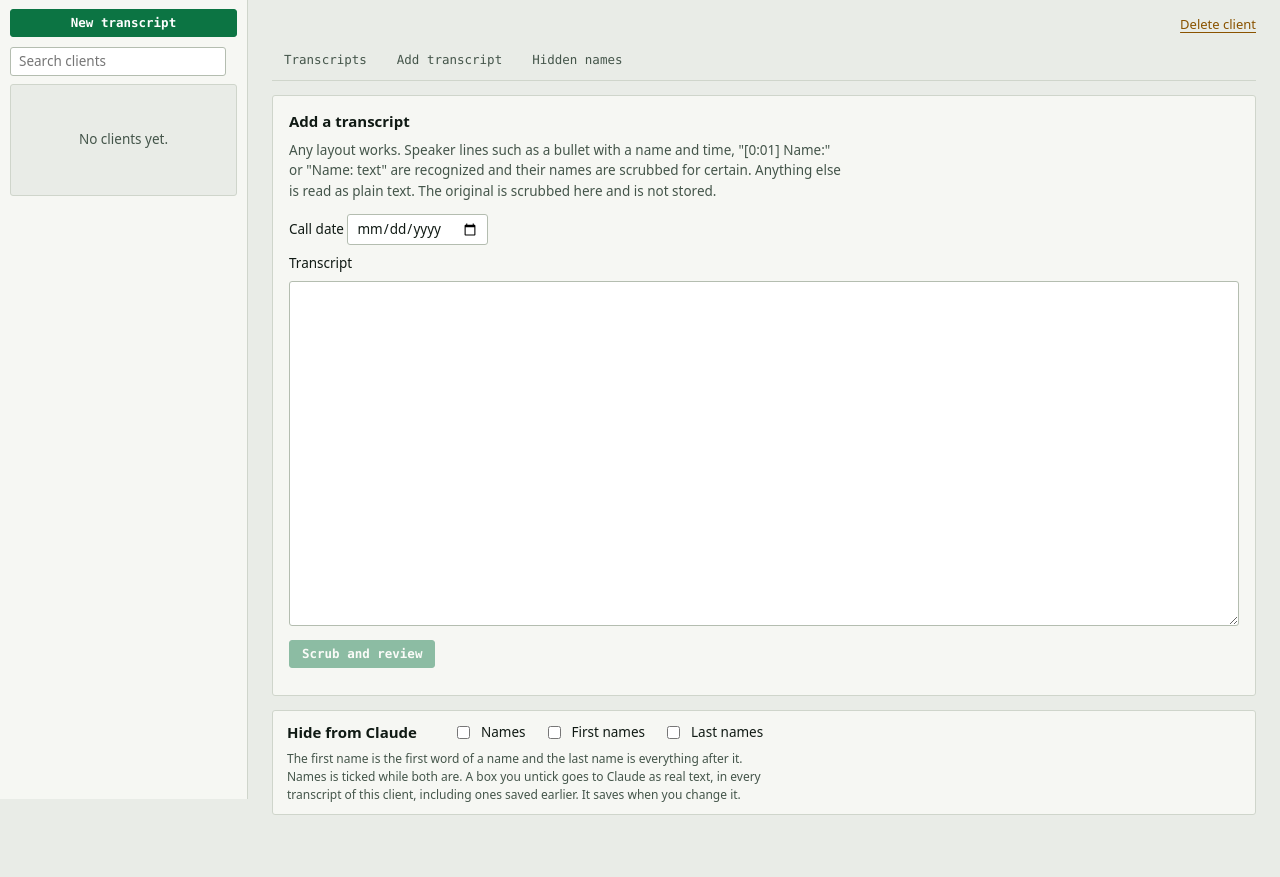
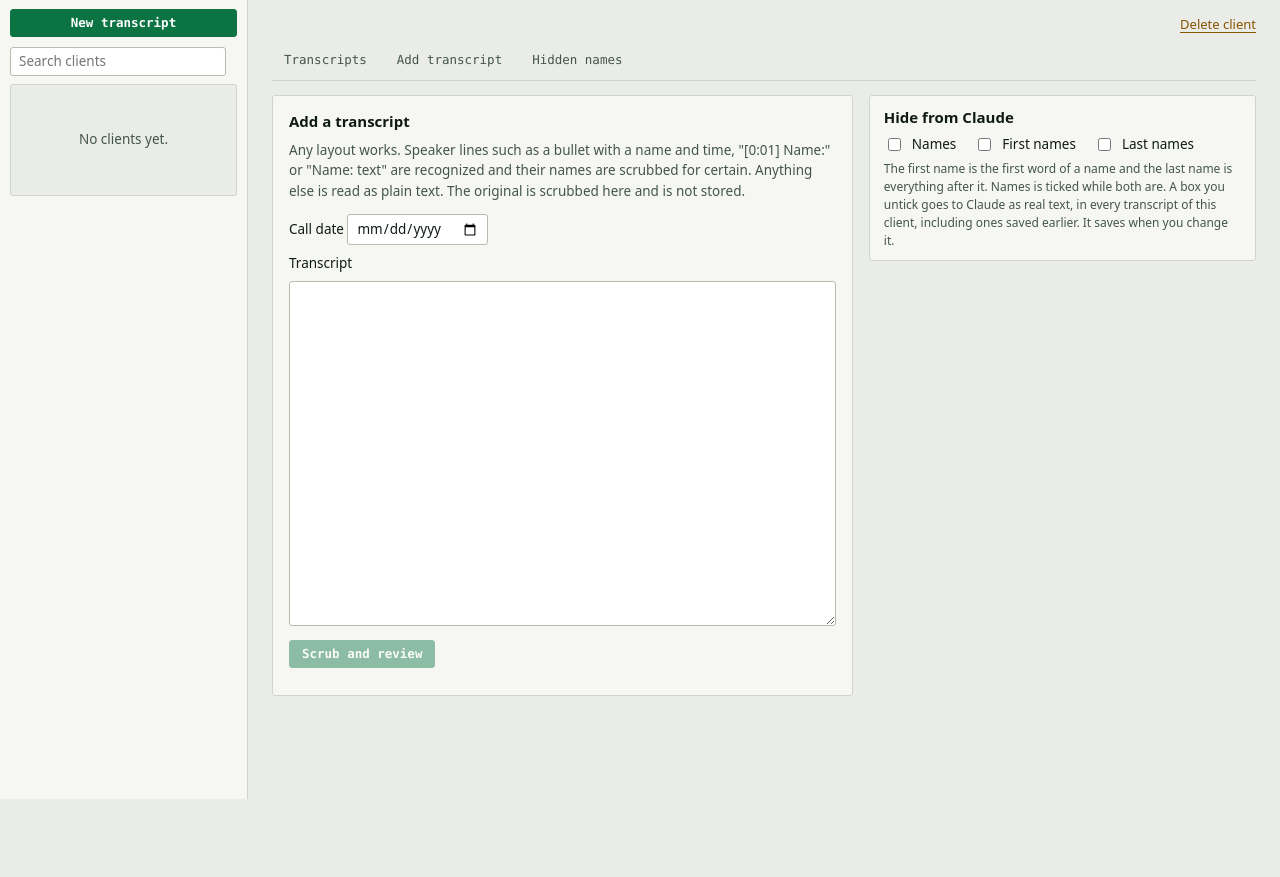
Before and after one commit to eaviguilla/matter-workbench, a FastAPI app: template app/web/templates/intake.html in a window 1280 px wide. Shown: the part 80-957 px from the top of the page. After the commit the page ends 879 px from the top, so only its background shows below. Run offline with FastAPI, Linux system fonts and the light colour scheme; the template is opened without the code that fills it, so the values that code supplies are empty; some libraries are stand-ins or nearby versions.

Commit message:
fix: two-column transcript and add-transcript pages on wide windows, space above button bars and inside open details
Co-Authored-By: Claude Sonnet 5.5 <noreply@anthropic.com>

```diff
--- a/app/web/static/style.css
+++ b/app/web/static/style.css
@@ -555,3 +555,20 @@ form .row + p { margin-top: 12px; }
 form .row + label { margin-top: 12px; }
 form h3 + pre.text { margin-top: 6px; }
 form pre.text ~ p.actions { margin-top: 12px; }
+
+/* transcript view: on a wide window the transcript is a tall column and the request controls sit beside it */
+@media (min-width: 1200px) {
+  .tgrid { display: grid; grid-template-columns: minmax(0, 1.5fr) minmax(380px, 1fr); gap: 16px; align-items: start; }
+  .tgrid .tview { margin-bottom: 0; }
+  .tgrid .tview pre.text { max-height: none; height: calc(100vh - 17rem); min-height: 22rem; }
+  .tgrid .tside > :last-child { margin-bottom: 0; }
+  .tgrid .tside p { max-width: none; }
+  .tgrid .optrow legend { float: none; width: 100%; margin: 0 0 6px; }
+}
+
+/* bars of buttons never touch the control above them */
+.savebar { margin-top: 8px; }
+.fpanel .savebar { margin-bottom: 4px; }
+.manage form + form, .manage form + p, .manage p + form { margin-top: 10px; }
+details[open] > summary + * { margin-top: 8px; }
+main label + textarea, main label + input:not([type=checkbox]):not([type=radio]) { margin-top: 6px; }
--- a/app/web/templates/_transcript_view.html
+++ b/app/web/templates/_transcript_view.html
@@ -1,3 +1,5 @@
+<div class="tgrid">
+<div class="tmain">
 <section class="tview">
   <div class="tviewhead">
     <h2>Transcript <span class="muted">{{ tx.scrubbed_text.split()|length }} words</span></h2>
@@ -6,8 +8,12 @@
   <p class="muted">Real values are shown here. Highlighted words are replaced before Claude gets the text. Plain text goes as written.</p>
   <div data-hide-source><pre class="text" id="scrubbed-view">{{ m.segs(segs) }}</pre></div>
 </section>
+</div>
+<div class="tside">
 {% set opt_tx = sel.id %}{% set opt_back = "transcript" %}{% include "_options_row.html" %}
 <section class="barbox">
   {{ m.copy_box(sel.id, output_choices, ticked, sel.status == 'draft', 'send', href_after_copy, directions, directions_ok) }}
 </section>
 {% include "_hide_form.html" %}
+</div>
+</div>
--- a/app/web/templates/intake.html
+++ b/app/web/templates/intake.html
@@ -3,6 +3,8 @@
 {% block title %}Add transcript · {{ cid }}{% endblock %}
 {% block main %}
 {% include "_workspace.html" %}
+<div class="tgrid">
+<div class="tmain">
 <section>
   <h2>Add a transcript</h2>
   {{ m.layout_help() }}
@@ -17,5 +19,9 @@
     <p><button type="submit"{% if not model_ok %} disabled{% endif %}>Scrub and review</button></p>
   </form>
 </section>
+</div>
+<div class="tside">
 {% set opt_tx = "" %}{% set opt_back = "intake" %}{% include "_options_row.html" %}
+</div>
+</div>
 {% endblock %}
```
